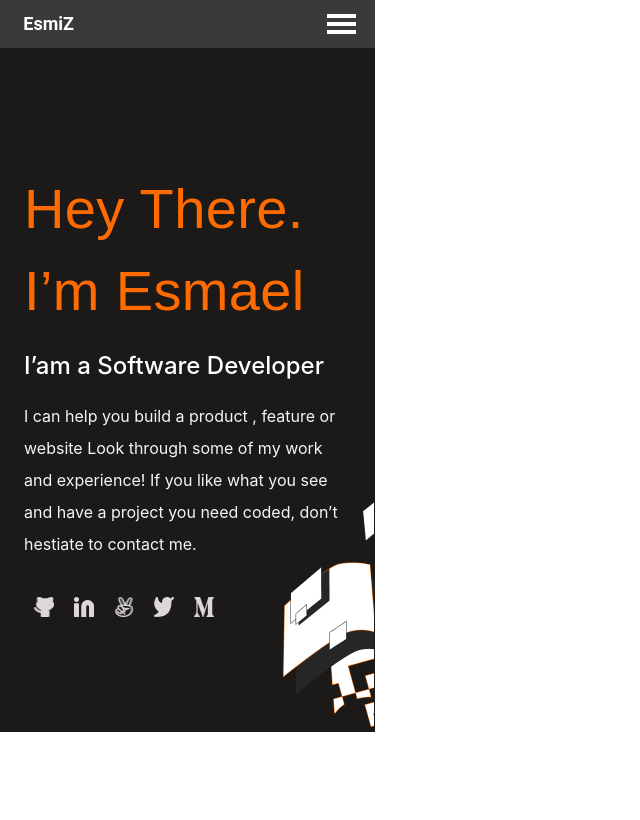
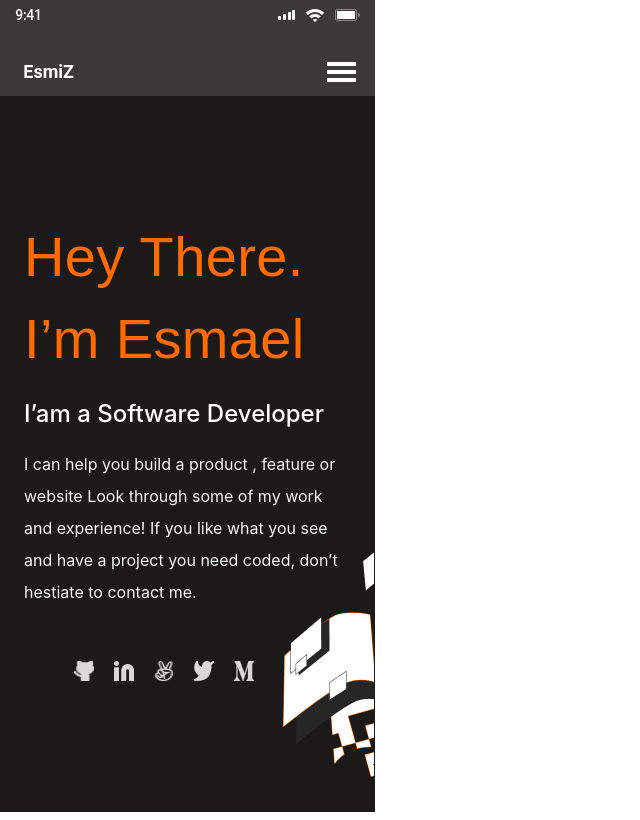
Before and after one commit to esmiz-dream/Portfolio, a website: page index.html in a window 1280 px wide. Shown: the whole page, without its empty margins (0-640 px from the left). Drawn offline with Linux system fonts and the light colour scheme.

Commit message:
Fix Path Style and Add Status Bar

```diff
--- a/index.html
+++ b/index.html
@@ -4,34 +4,67 @@
 <head>
     <meta charset="utf-8">
     <meta name="viewport" content="width=device-width, initial-scale=1 shrink-to-fit=no">
-    <link rel="stylesheet" href="/styles/styles.css">
+    <link rel="stylesheet" href="./styles/styles.css">
 </head>
 
 <body>
     <main class="main-content">
-        <section class="header">
-            <p class="logo">EsmiZ</p>
-            <div class="hum-menu">
-                <div class="menu-icon"></div>
-                <div class="menu-icon"></div>
-                <div class="menu-icon"></div>
+        <section class="app-bar">
+            <div class="status-bar">
+                <span>9:41</span>
+                <div class="status">
+                    <div class="network-signal">
+                        <div class="signal first-level"></div>
+                        <div class="signal second-level"></div>
+                        <div class="signal thired-level"></div>
+                        <div class="signal fourth-level"></div>
+                    </div>
+                    <div class="wifi-signal">
+                        <div class="wv3 signal">
+                            <div class="wv2 signal">
+                                <div class="wv1 signal">
+                                </div>
+                            </div>
+                        </div>
+                    </div>
+                    <div class="battery">
+                        <div class="battery-level"></div>
+                        <div class="battery-top"></div>
+                    </div>
+
+                </div>
+
             </div>
+            <header class="header">
+                <a class="logo" href="#">EsmiZ</a>
+                <nav class="hum-menu">
+                    <div class="menu-icon"></div>
+                    <div class="menu-icon"></div>
+                    <div class="menu-icon"></div>
+            </header>
+
+            </nav>
         </section>
         <section class="headline">
-            <h1>Hey There. I’m Esmael</h1>
-            <h2>I’am a Software Developer</h2>
-            <p> I can help you build a product , feature or website Look through some of my work and experience! If you
+            <h1 class="underlined">Hey There. I’m Esmael</h1>
+            <h2 class="underlined">I’am a Software Developer</h2>
+            <p class="underlined"> I can help you build a product , feature or website Look through some of my work and experience! If you
                 like what you see and have a project you need coded,
                 don’t hestiate to contact me.
             </p>
             <div class="background-img">
-                <div class="social-media">
-                    <img src="/images/github.png" alt="github">
-                    <img src="/images/linkedin.png" alt="linkedin">
-                    <img src="/images/Vector-2.png" alt="Pinter">
-                    <img src="/images/twiter.png" alt="Twiter">
-                    <img src="/images/m.png" alt="M">
-                </div>
+                <ul class="social-media">
+                    <li><a href="https://github.com/esmiz-dream" target="_blank"><img src="./images/github.png"
+                                alt="github"></a></li>
+                    <li><a href="https://linkedin.com/in/esmael-mohammed-10ba5a197" target="_blank"><img src="./images/linkedin.png"
+                                alt="linkedin"></a></li>
+                    <li><a href="https://github.com/esmiz-dream" target="_blank"></a><img src="./images/Vector-2.png"
+                            alt="Pinter"></a></li>
+                    <li><a href="https://twitter.com/esmaelmohamme16" target="_blank"><img src="./images/twiter.png"
+                                alt="Twiter"></a></li>
+                    <li><a href="https://github.com/esmiz-dream" target="_blank"><img src="./images/m.png" alt="M"></a>
+                    </li>
+                </ul>
                 <div class="illustration"></div>
             </div>
         </section>
--- a/styles/styles.css
+++ b/styles/styles.css
@@ -16,6 +16,118 @@ body {
   background: #fff;
 }
 
+.status-bar {
+  width: 100%;
+  height: 48px;
+  display: flex;
+  flex-direction: row;
+  column-gap: 55%;
+  align-items: baseline;
+  justify-content: space-around;
+  background: #3c3a39;
+}
+
+.status-bar span {
+  font-family: 'Roboto', sans-serif;
+  font-style: normal;
+  font-weight: 500;
+  font-size: 14px;
+  line-height: 16px;
+  letter-spacing: -0.28px;
+  color: #fff;
+}
+
+.status-bar span:hover {
+  text-decoration: underline;
+  text-decoration-color: rgb(151, 71, 255);
+}
+
+.status {
+  display: flex;
+  flex-direction: row;
+  column-gap: 5.03px;
+  align-items: center;
+}
+
+.network-signal {
+  display: flex;
+  flex-direction: row;
+  align-items: flex-end;
+  column-gap: 1.67px;
+}
+
+.network-signal .signal {
+  width: 3px;
+  border-radius: 1px;
+}
+
+.network-signal .signal,
+.battery-level {
+  background: #fff;
+}
+
+/* set height for network signal levels */
+.network-signal .first-level {
+  height: 4px;
+}
+
+.network-signal .second-level {
+  height: 6px;
+}
+
+.network-signal .thired-level {
+  height: 8.33px;
+}
+
+.network-signal .fourth-level {
+  height: 10.67px;
+}
+
+/* styling section for wifi signal */
+.wifi-signal {
+  position: relative;
+  top: 7px;
+}
+
+.wifi-signal .signal {
+  border: 3px solid transparent;
+  border-top-color: #fff;
+  border-radius: 50%;
+  border-style: solid;
+  margin: 2px;
+}
+
+/* for battery design */
+.battery {
+  display: inline-flex;
+  align-items: center;
+  column-gap: 1px;
+}
+
+.battery-level {
+  width: 18px;
+  height: 7.33px;
+  border: solid 1px #8a8988;
+  padding: 1px;
+  background-clip: content-box; /* support: IE9+ */
+  background-color: #fff;
+  border-radius: 2px;
+}
+
+.battery-top {
+  width: 1.33px;
+  height: 4px;
+  background-color: #8a8988;
+  border-top-right-radius: 150px;
+  border-bottom-right-radius: 150px;
+}
+
+/* button effect for signals */
+.network-signal .signal:hover {
+  box-shadow: 0 0 0 1px rgb(151, 71, 255);
+}
+
+/* styling for header */
 .header {
   width: 100%;
   height: 48px;
@@ -28,6 +140,7 @@ body {
 }
 
 .logo {
+  text-decoration: none;
   font-family: "Roboto", sans-serif;
   font-size: 18px;
   color: #fff;
@@ -36,7 +149,8 @@ body {
   font-weight: 700;
 }
 
-.logo:hover {
+.logo:hover,
+.underlined:hover {
   text-decoration: underline;
   text-decoration-color: rgb(12, 140, 233);
 }
@@ -110,6 +224,7 @@ body {
   justify-content: space-around;
   width: 200px;
   height: 40px;
+  list-style: none;
 }
 
 .social-media img {
```
